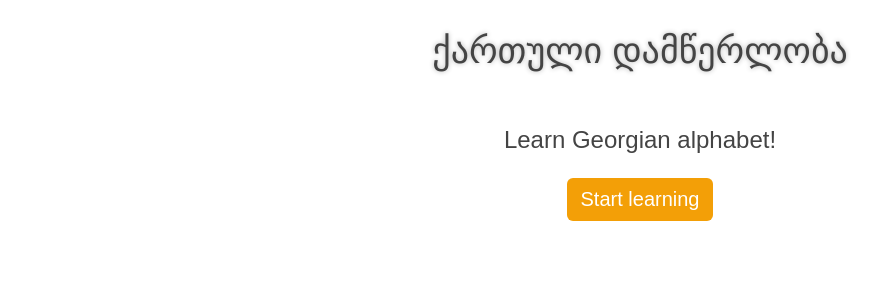
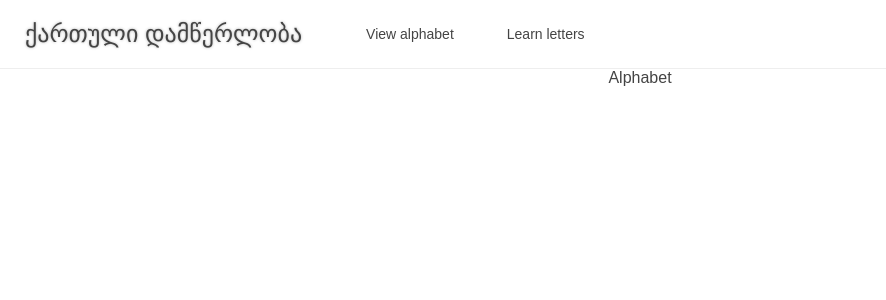
Before and after one commit to talkrz/georgian-alphabet, a React (Create React App) app: page / in a window 1280 px wide. Shown: the top 300 px of the page, without its empty margins (0-886 px from the left). Built offline with nearby package versions, Linux system fonts and the light colour scheme.

Commit message:
Add subviews for viewing alphabet and learning letters

```diff
--- /dev/null
+++ b/src/components/Alphabet/Alphabet.js
@@ -0,0 +1,15 @@
+import React, { Component } from 'react';
+import './Alphabet.css';
+
+class Alphabet extends Component {
+
+  render() {
+    return (
+      <div className="Alphabet">
+        Alphabet
+      </div>
+    )
+  }
+}
+
+export default Alphabet;
--- /dev/null
+++ b/src/components/LearnLetters/LearnLetters.js
@@ -0,0 +1,15 @@
+import React, { Component } from 'react';
+import './LearnLetters.css';
+
+class LearnLetters extends Component {
+
+  render() {
+    return (
+      <div className="LearnLetters">
+        LearnLetters
+      </div>
+    )
+  }
+}
+
+export default LearnLetters;
--- /dev/null
+++ b/src/components/NavigationLink/NavigationLink.css
@@ -0,0 +1,25 @@
+.NavigationLink {
+  display: inline-block;
+  background-color: #none;
+  color: #444;
+  cursor: pointer;
+  font-size: 14px;
+  margin-left: 25px;
+  padding: 10px 14px;
+  text-decoration: none;
+  outline: none;
+}
+
+.NavigationLink:hover {
+  border-bottom: solid 4px #000;
+  padding-top: 14px;
+  padding-bottom: 10px;
+}
+
+.NavigationLink-alphabet:hover {
+  border-bottom: solid 4px #F39F07;
+}
+
+.NavigationLink-learn-letters:hover {
+  border-bottom: solid 4px #02A2F2;
+}
--- /dev/null
+++ b/src/components/NavigationLink/NavigationLink.js
@@ -0,0 +1,10 @@
+import React from 'react';
+import { Link } from 'react-router'
+import './NavigationLink.css';
+
+function NavigationLink({ to, text, type }) {
+    const classes = `NavigationLink NavigationLink-${type}`;
+    return <Link to={to} className={classes}>{text}</Link>
+}
+
+export default NavigationLink;
--- a/src/index.js
+++ b/src/index.js
@@ -1,14 +1,20 @@
 import React from 'react';
 import ReactDOM from 'react-dom';
-import { Router, Route, hashHistory } from 'react-router'
+import { Router, Route, IndexRoute, hashHistory } from 'react-router'
+import Alphabet from './components/Alphabet/Alphabet';
+import LearnLetters from './components/LearnLetters/LearnLetters';
 import Intro from './pages/Intro';
 import App from './pages/App';
 import './index.css';
 
 ReactDOM.render(
   <Router history={hashHistory}>
-    <Route path="/app" component={App}/>
-    <Route path="/" component={Intro}/>
+    <Route path="/" component={App}>
+      <IndexRoute component={Alphabet}/>
+      <Route path="/alphabet" component={Alphabet}/>
+      <Route path="/learn-letters" component={LearnLetters}/>
+    </Route>
+    <Route path="/intro" component={Intro}/>
   </Router>,
   document.getElementById('root')
 );
--- a/src/pages/App.css
+++ b/src/pages/App.css
@@ -9,6 +9,7 @@
 .App-header {
   display: flex;
   flex-direction: row;
+  align-items: center;
   padding: 0 25px;
   border-bottom: 1px solid #eee;
 }
@@ -16,6 +17,7 @@
 .App-header h2 {
   font-weight: normal;
   font-size: 24px;
+  margin-right: 25px;
 
   text-shadow: 0px 0px 3px rgba(0, 0, 0, 0.3);
 }
--- a/src/pages/App.js
+++ b/src/pages/App.js
@@ -1,5 +1,7 @@
 import React, { Component } from 'react';
+import NavigationLink from './../components/NavigationLink/NavigationLink';
 import './App.css';
+
 
 class App extends Component {
   render() {
@@ -7,8 +9,17 @@ class App extends Component {
       <div className="App">
         <div className="App-header">
           <h2>ქართული დამწერლობა</h2>
+          <NavigationLink
+            to="/alphabet"
+            text="View alphabet"
+            type="alphabet"/>
+          <NavigationLink
+            to="/learn-letters"
+            text="Learn letters"
+            type="learn-letters"/>
         </div>
         <div className="App-content">
+          {this.props.children}
         </div>
       </div>
     );
```
Also changed, not shown: src/components/Alphabet/Alphabet.css (added), src/components/LearnLetters/LearnLetters.css (added).
